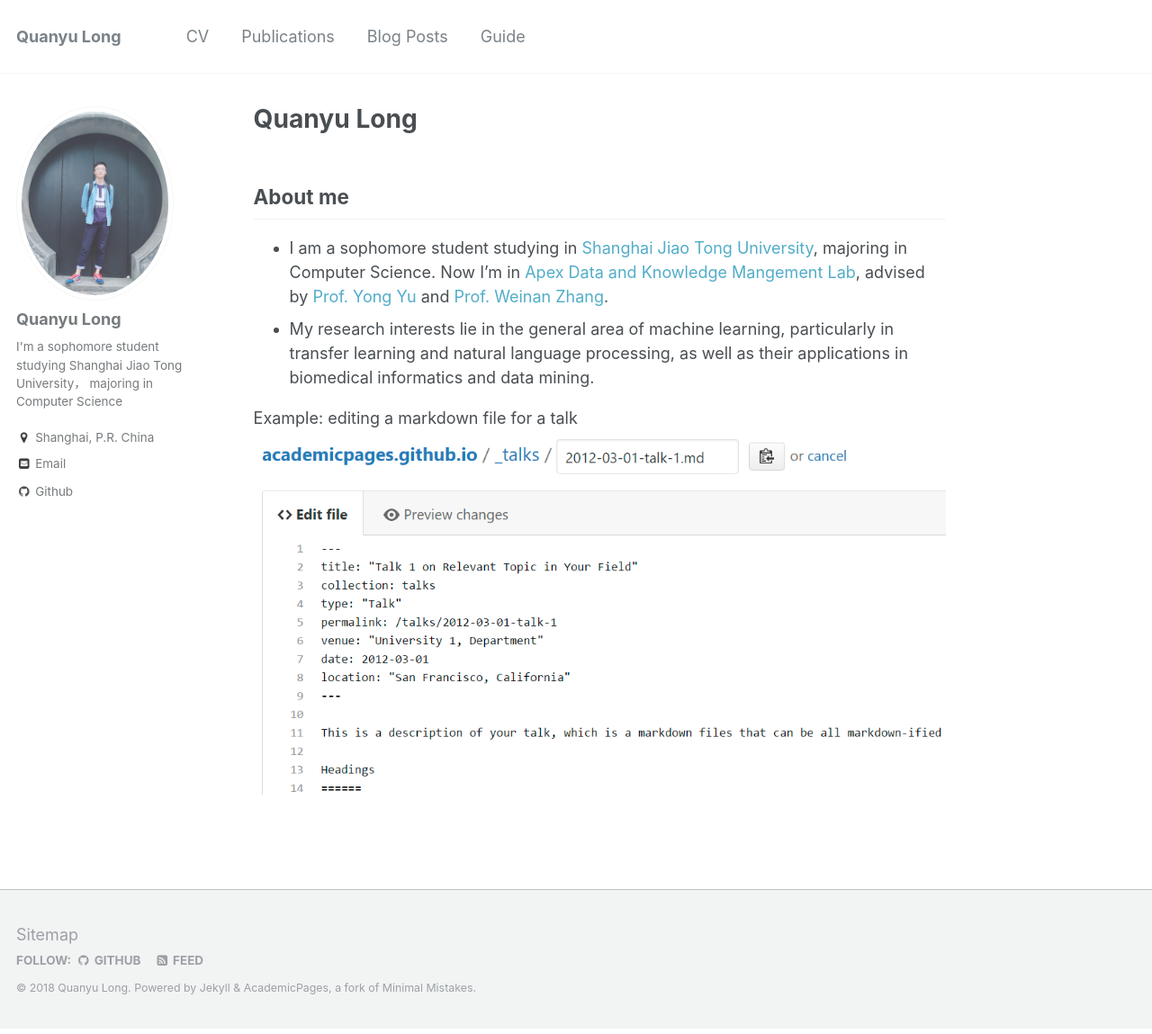
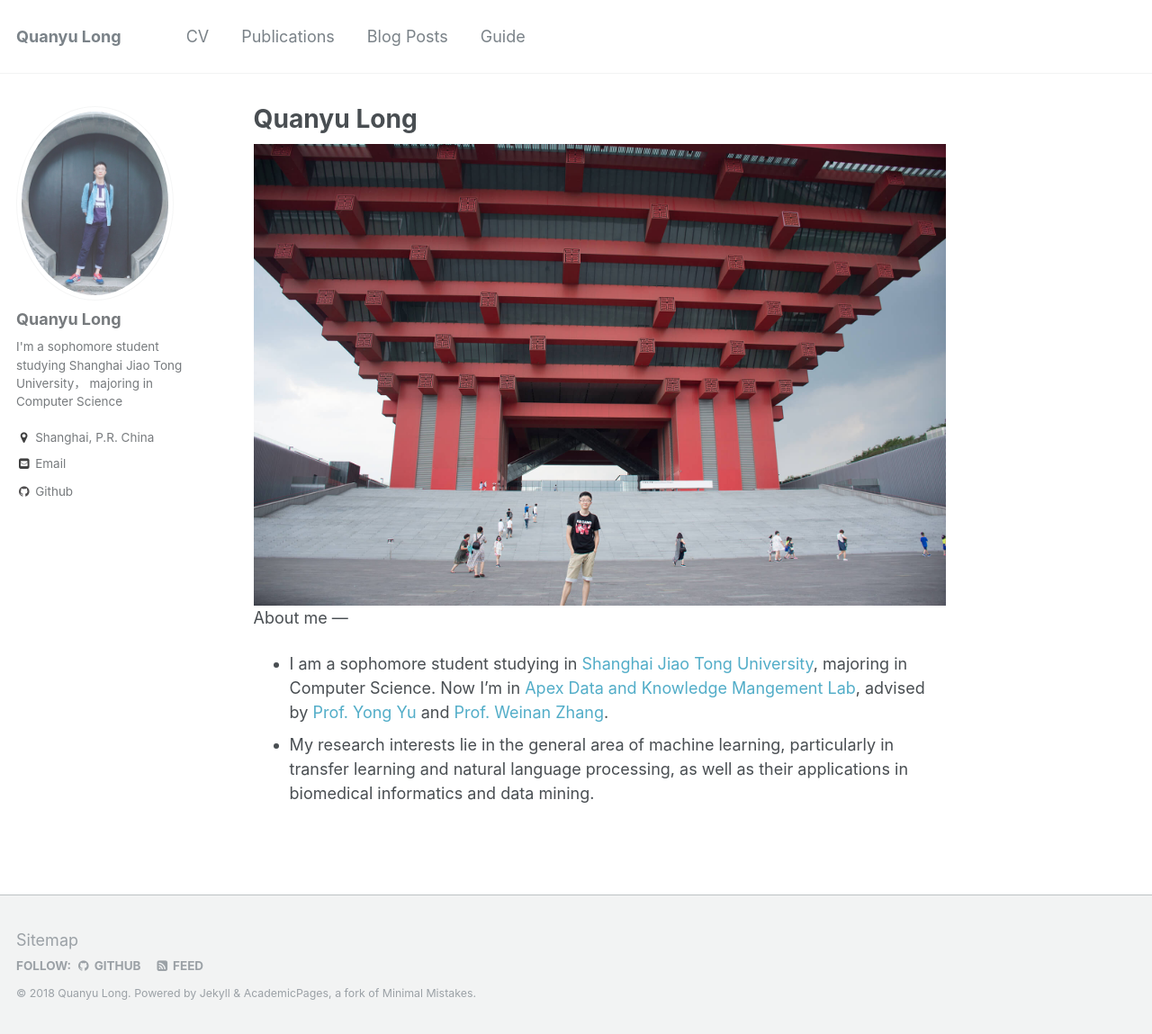
Before and after one commit to QuanyuLong/QuanyuLong.github.io, a Jekyll site: the page built from _pages/about.md, in a window 1280 px wide and 1149 px high. Shown: the whole window at 90% size. Built offline with Jekyll 4.4.1, drawn with Linux system fonts in a browser that asks for light colours.

Commit message:
Initial commit

```diff
--- a/_config.yml
+++ b/_config.yml
@@ -79,7 +79,7 @@ analytics:
 # Site Author
 author:
   name             : "Quanyu Long"
-  avatar           : "me.jpg"
+  avatar           : "me_min.jpg"
   bio              : "I'm a sophomore student studying Shanghai Jiao Tong University， majoring in Computer Science"
   location         : "Shanghai, P.R. China"
   employer         :
--- a/_data/authors.yml
+++ b/_data/authors.yml
@@ -5,6 +5,6 @@ Name Name:
   uri         : "https://quanyulong.github.io"
   email       : "oscar.long@sjtu.edu.cn"
   bio         : "It's my personal wensitea"
-  avatar      : "me.jpg"
+  avatar      : "me_min.jpg"
   twitter     :
   google_plus :
--- a/_pages/about.md
+++ b/_pages/about.md
@@ -9,10 +9,8 @@ redirect_from:
 
 ---
 
+![me](images/me1_min.jpg)
 About me
 ---
 *    I am a sophomore student studying in [Shanghai Jiao Tong University](http://en.sjtu.edu.cn/), majoring in Computer Science. Now I'm in [Apex Data and Knowledge Mangement Lab](http://www.apexlab.org/), advised by [Prof. Yong Yu](http://apex.sjtu.edu.cn/members/yyu) and [Prof. Weinan Zhang](http://wnzhang.net/).
 *    My research interests lie in the general area of machine learning, particularly in transfer learning and natural language processing, as well as their applications in biomedical informatics and data mining.
-
-Example: editing a markdown file for a talk
-![Editing a markdown file for a talk](/images/editing-talk.png)
```
